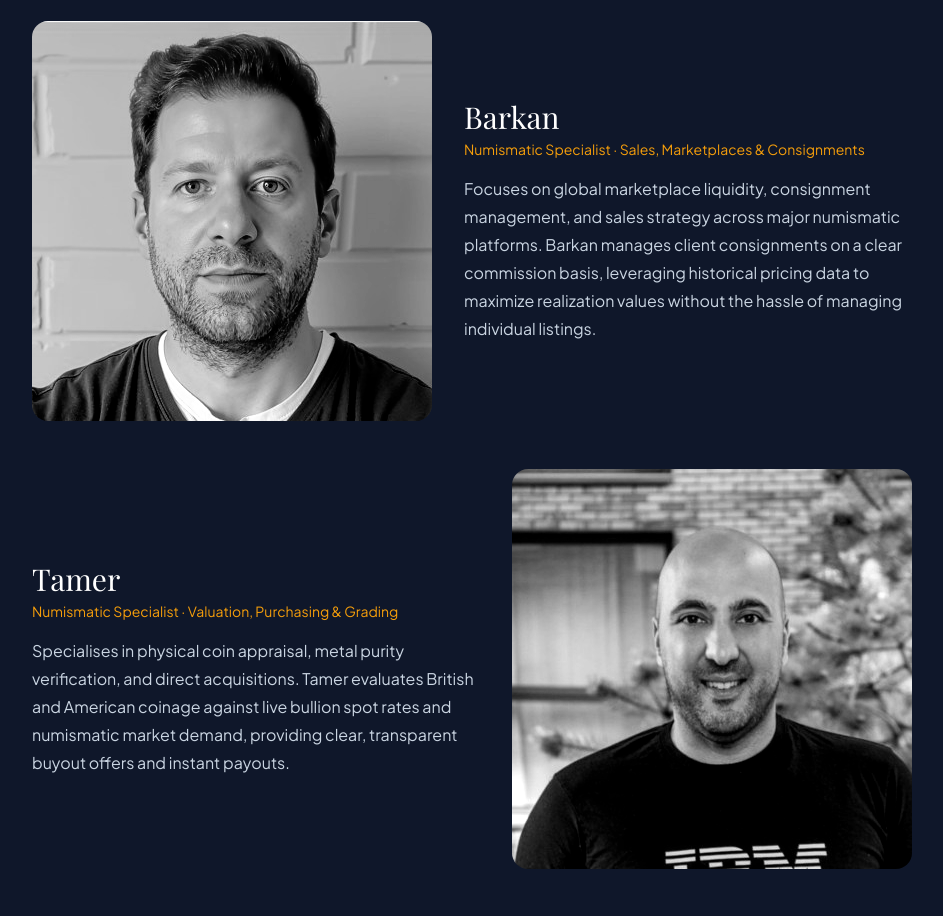
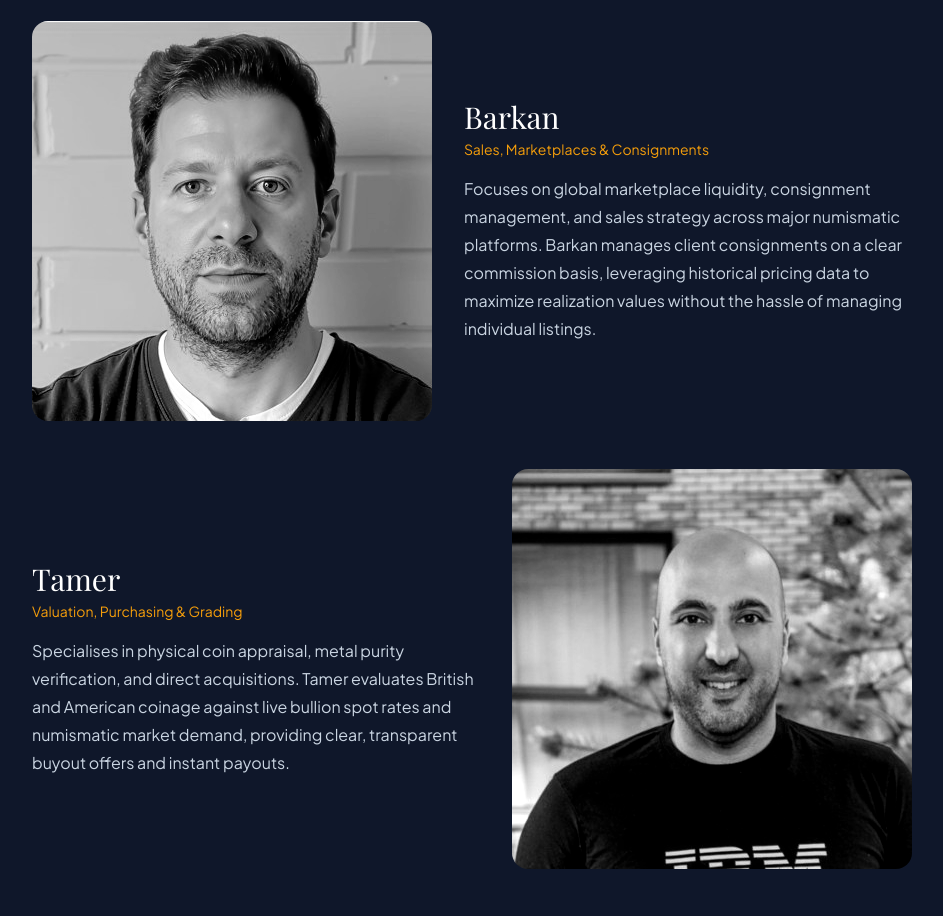
Before and after one commit to barkanersoy/timebound-treasures-web, a Next.js app: page / in a window 1280 px wide. Shown: the part 3040-3956 px from the top of the page, without its empty margins (56-999 px from the left). Built offline with nearby package versions, Linux system fonts and the light colour scheme; no server answers; a web font is replaced by a local one.

Commit message:
Update About.tsx

```diff
--- a/components/About.tsx
+++ b/components/About.tsx
@@ -3,13 +3,13 @@ import Image from "next/image";
 const PEOPLE = [
   {
     name: "Barkan",
-    role: "Numismatic Specialist · Sales, Marketplaces & Consignments",
+    role: "Sales, Marketplaces & Consignments",
     image: "/barkan.jpg",
     copy: "Focuses on global marketplace liquidity, consignment management, and sales strategy across major numismatic platforms. Barkan manages client consignments on a clear commission basis, leveraging historical pricing data to maximize realization values without the hassle of managing individual listings.",
   },
   {
     name: "Tamer",
-    role: "Numismatic Specialist · Valuation, Purchasing & Grading",
+    role: "Valuation, Purchasing & Grading",
     image: "/tamer.jpg",
     copy: "Specialises in physical coin appraisal, metal purity verification, and direct acquisitions. Tamer evaluates British and American coinage against live bullion spot rates and numismatic market demand, providing clear, transparent buyout offers and instant payouts.",
   },
```
